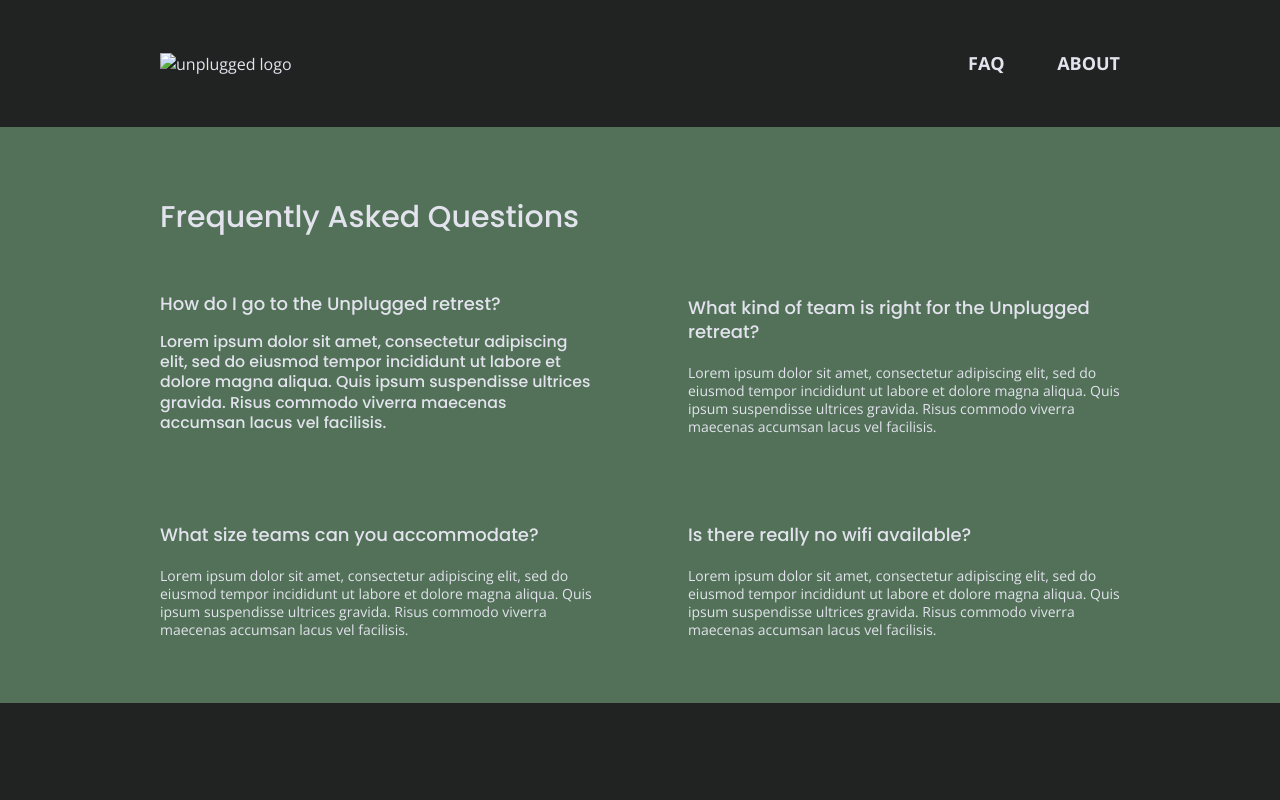
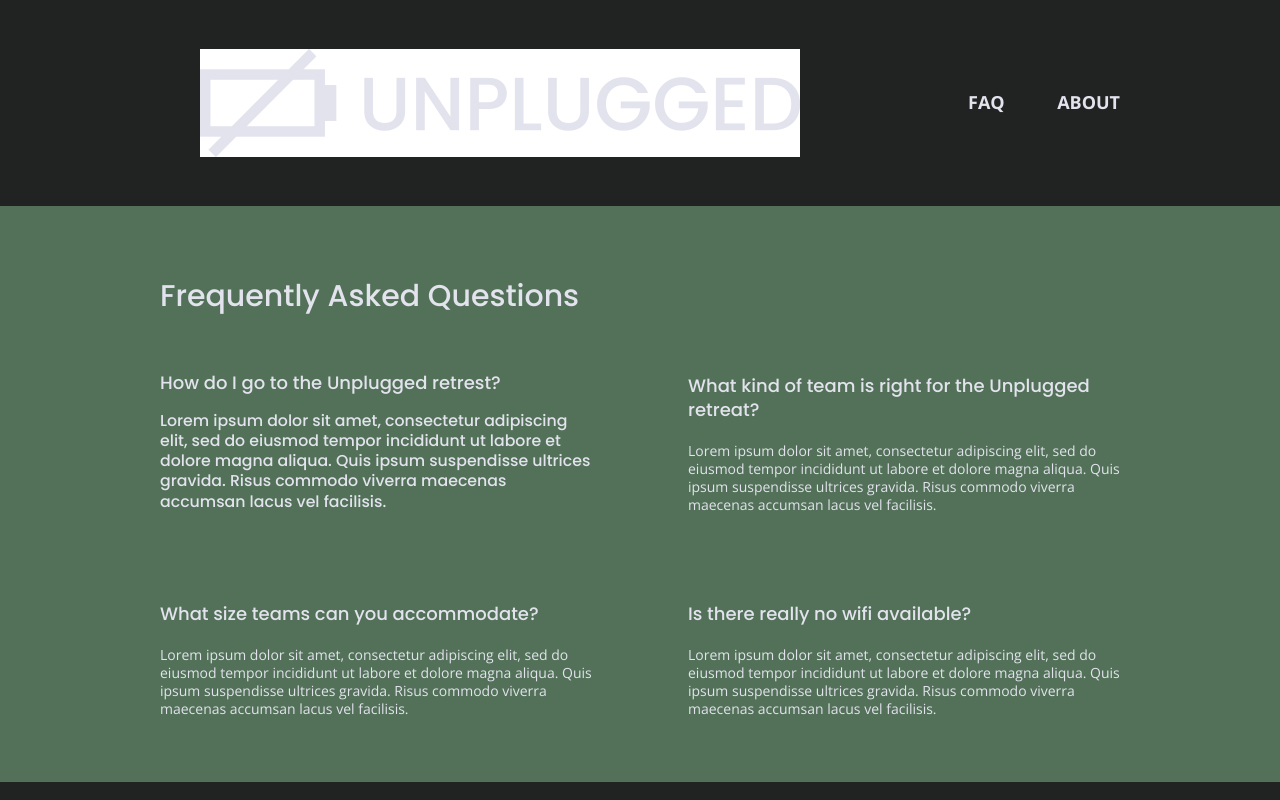
Before and after one commit to Rikaiyah-Winters/unplugged, a website: page faq/index.html in a window 1280 px wide. Shown: the top 800 px of the page. Drawn offline with nearby package versions, Linux system fonts and the light colour scheme.

Commit message:
Added Unplugged logo

```diff
--- a/faq/index.html
+++ b/faq/index.html
@@ -28,7 +28,9 @@
   <!-- Add your site or application content here -->
   <header>
     <div class="content-wrapper"> <!--Good practice to create a content wrapper for each different section.-->
-      <a href="#"><img src="" alt="unplugged logo"></a>
+      <figure>
+      <a href="#"><img src="../img/unpluggedlogo.jpg" alt="unplugged logo"></a>
+      </figure>
       <div class="header-divider"></div>
       <nav>
         <ul>
```
